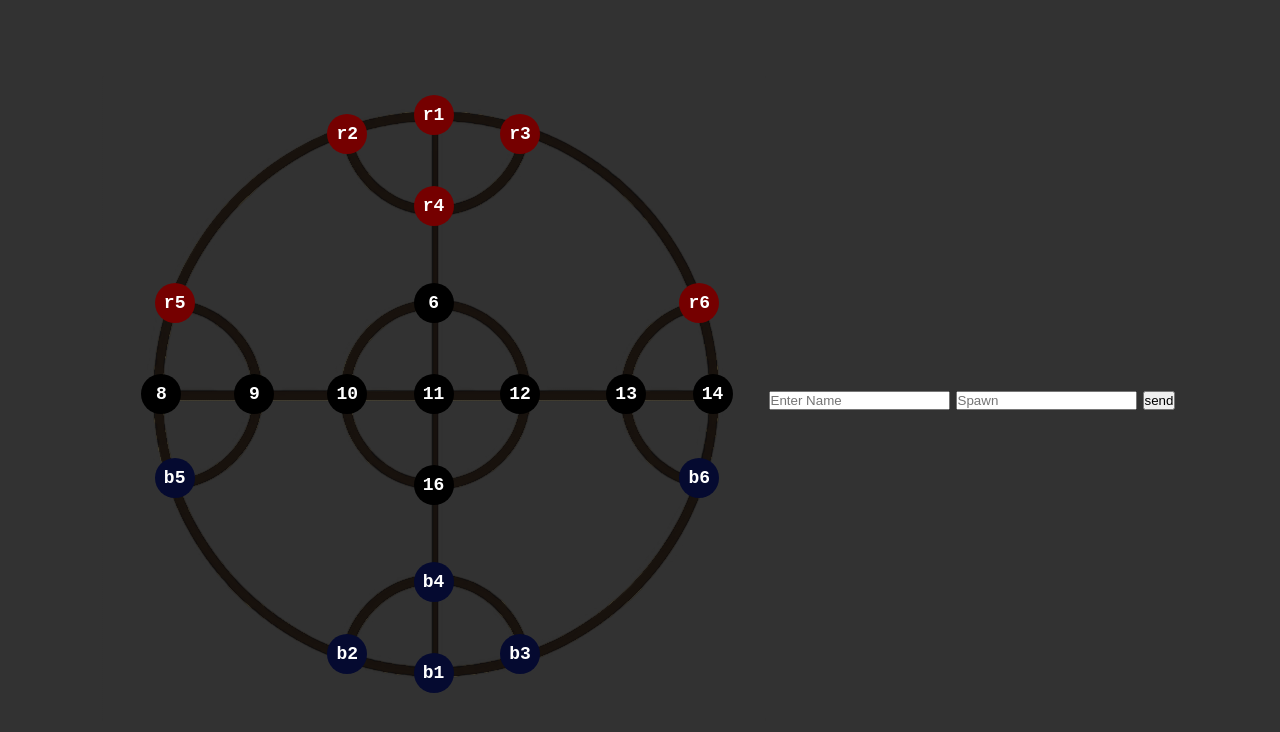
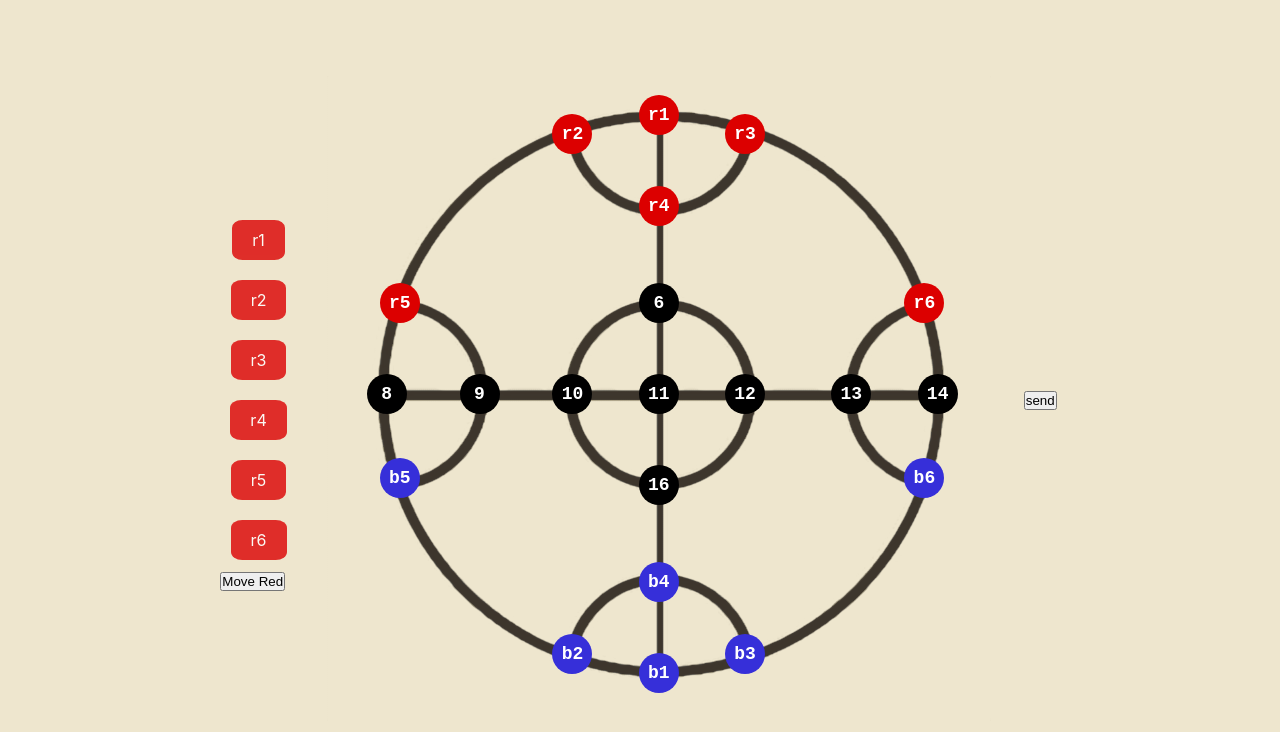
Before and after one commit to DeexithParand2k2/Vatta-Vettatam, a React (Create React App) app: page / in a window 1280 px wide. Shown: the top 732 px of the page. Built offline with nearby package versions, Linux system fonts and the light colour scheme.

Commit message:
controller for red player added and working

```diff
--- a/src/App.css
+++ b/src/App.css
@@ -9,5 +9,5 @@
     display: flex;
     align-items: center;
     justify-content: center;
-    background-color: rgb(50, 50, 50);
+    background-color: #EEE6CE;
 }
--- a/src/components/Board.js
+++ b/src/components/Board.js
@@ -3,11 +3,11 @@ import '../styles/game.css'
 import { useState,useEffect } from 'react'
 import Points from './Points'
 import pointData from '../data/pointStatus'
-import {playersTeamOne,playersTeamTwo} from '../data/players'
+import {playersTeamOne,playersTeamTwo,validMovesArray} from '../data/players'
 import Snackbar from "@mui/material/Snackbar";
 import MuiAlert from "@mui/material/Alert";
 import { forwardRef } from 'react'
-import Nextmove from './Nextmove'
+import {NextMoveRed,getSelectedRedPoint,getPressedRed} from './Nextmove.js'
 import ptsnear from '../data/ptsnear'
 
 const Alert = forwardRef(function Alert(props, ref) {
@@ -19,7 +19,13 @@ function Board() {
   const [setPlayerState,changePlayerState] = useState({playersTeamOne,playersTeamTwo})
   const [pointStore,changePointStore] = useState([])
   const [open, setOpen] = useState(false);
-  const [validMoves,changeValidMoves] = useState([]);
+  const [validMoves,changeValidMoves] = useState(validMovesArray);
+
+  const [currRed,chooseRed] = useState({})
+
+  useEffect(()=>{
+    console.log('jolly maarudhu')
+  },[currRed])
 
   let getCurrPos = (coin) =>{
     var temp = setPlayerState;
@@ -64,21 +70,14 @@ function Board() {
   }
 
   const makemove = (coin,pos) =>{
-
     var temp = setPlayerState;
 
-    //get current pos of coin and check possibilities
-    var currPos = getCurrPos(coin);
-    //valid move arr
-    var validarr = ptsnear[currPos]
-    var temparr = validarr.filter(x => !pointStore.includes(x));
-    console.log(temparr)
     //pos-1
     if(pointStore.includes(pos-1)){
       console.log("invalid input")
       handleOpen()
     }
-    else if(!temparr.includes(pos-1)){
+    else if(!validMoves[coin].includes(pos-1)){
       console.log("Can Move only one step")
       handleOpen()
     }
@@ -99,6 +98,25 @@ function Board() {
     }
   }
 
+  const updateValidMoves = (validMovesObj) =>{
+    var tempobj = validMovesObj
+    //get coin value from key
+    //get the position
+    Object.keys(tempobj).forEach(coin => {
+      let currPos = getCurrPos(coin);
+      let validarr = ptsnear[currPos]
+      let retarr = validarr.filter(x => !pointStore.includes(x));
+      tempobj[coin] = retarr;
+    });
+    changeValidMoves(tempobj)
+  }
+
+  useEffect(()=>{
+    //change the valid moves
+    updateValidMoves(validMoves);
+
+  },[pointStore])
+
   useEffect(()=>{
     changePointStore(Object.values(setPlayerState.playersTeamOne).concat(Object.values(setPlayerState.playersTeamTwo)))
     /*Handle the input before this*/
@@ -107,12 +125,13 @@ function Board() {
   },[setPlayerState]);
 
   return (
-    <>
+    <div className='gamediv'>
+      <NextMoveRed validMoves={validMoves} chooseRed={chooseRed} setPlayerState={setPlayerState}/>
       <div className='boardHandler'>
           <img className="boardImg" src={Watermelon_chess_board} alt="watermelon_chess_board"/>
           <Points pointData={pointDataState} />
       </div>
-      <div>
+      {/* <div>
         <input className="inptCoin" type="text" style={{margin:'3px'}} placeholder="Enter Name" />
         <input className="inptPlace" type="text" style={{margin:'3px'}} placeholder="Spawn" />
         <button onClick={()=>{
@@ -120,15 +139,17 @@ function Board() {
           var inpt2 = document.getElementsByClassName('inptPlace')[0].value;
           makemove(inpt1,inpt2)
         }} type="button" style={{margin:'3px'}}>send</button>
-      </div>
-      {/* <Nextmove /> */}
+      </div> */}
+      <button onClick={()=>{
+          makemove(currRed.pressedRed,currRed.selectedRedPoint+1)
+      }} type="button" style={{margin:'3px'}}>send</button>
 
       <Snackbar open={open} autoHideDuration={1000} onClose={handleClose} anchorOrigin={{vertical:"bottom",horizontal:"right"}}>
         <Alert onClose={handleClose} severity="warning">
           Invalid Move!
         </Alert>
       </Snackbar>
-    </>
+    </div>
 
     //create controller here to change the state of the points based on input
 
--- a/src/components/Nextmove.js
+++ b/src/components/Nextmove.js
@@ -1,9 +1,65 @@
-import React from 'react'
+import React,{useEffect, useState} from 'react'
+import '../styles/controller.css'
 
-function Nextmove() {
+const getSelectedRedPoint = (selectedRedPoint) =>{
+    return selectedRedPoint
+}
+
+const getPressedRed = (pressedRed) =>{
+    return pressedRed
+}
+
+function NextMoveRed({validMoves,setPlayerState,chooseRed}) {
+  const [pressedRed,changePressedRed] = useState('');
+  const [selectedRedPoint,changeSelectedRedPoint] = useState(-1);
+  const [availablePoints,changeAvailablePoints] = useState();
+
+  useEffect(()=>{
+    changeAvailablePoints(validMoves[pressedRed])
+  },[pressedRed])
+
+  useEffect(()=>{
+    console.log(`pos at ${selectedRedPoint}`)
+  },[selectedRedPoint])
+
   return (
-    <div>Nextmove</div>
+
+    <div>
+        <div className='redCoins'>
+            {
+                Object.keys(setPlayerState.playersTeamOne).map((key)=>{
+
+                    return(
+                        <div key={key} className="redkeys" onClick={()=>{
+                            changePressedRed(key)
+                        }}>
+                            {key}
+                        </div>
+                    )
+                })
+            }
+        </div>
+
+        {availablePoints!==undefined &&
+            <div className='redEntry'>
+                {
+                    availablePoints.map((eachEle)=>{
+                        return (
+                            <div key={eachEle} className="redAvailableKeys" onClick={()=>{
+                                changeSelectedRedPoint(eachEle)
+                            }}>
+                                {eachEle+1}
+                            </div>
+                        )
+                    })
+                }
+            </div>
+        }
+
+        <button onClick={() => chooseRed({pressedRed,selectedRedPoint})}>Move Red</button>
+
+    </div>
   )
 }
 
-export default Nextmove
+export {NextMoveRed,getSelectedRedPoint,getPressedRed}
--- a/src/components/Points.js
+++ b/src/components/Points.js
@@ -3,10 +3,10 @@ import '../styles/game.css'
 
 const setColor = (isPlaced) =>{
     if(isPlaced[0]==='r'){
-        return "#750000"
+        return "#DC0000"
     }
     if(isPlaced[0]==='b'){
-        return "#050A30"
+        return "#362FD9"
     }
     if(isPlaced==='empty'){
         return "black";
--- a/src/data/players.js
+++ b/src/data/players.js
@@ -17,4 +17,20 @@ const playersTeamOne = {
     r6: 6,
 }
 
-export {playersTeamTwo, playersTeamOne};
+//valid moves
+const validMovesArray = {
+    r1: [],
+    r2: [],
+    r3: [],
+    r4: [6],
+    r5: [7,8],
+    r6: [12,13],
+    b1: [],
+    b2: [],
+    b3: [],
+    b4: [15],
+    b5: [7,8],
+    b6: [12,13],
+}
+
+export {playersTeamTwo, playersTeamOne, validMovesArray};
--- /dev/null
+++ b/src/styles/controller.css
@@ -0,0 +1,35 @@
+*{
+    margin:0px;
+    padding: 0px;
+}
+
+.redCoins{
+    display: flex;
+    flex-direction: column;
+    justify-content: center;
+    align-items: center;
+}
+
+.redkeys{
+    border-radius: 20%;
+    padding: 10px 20px;
+    margin: 10px;
+    background-color: #DC0000;
+    opacity: 0.8;
+    color: white;
+}
+
+.redEntry{
+    display: flex;
+    flex-direction: row;
+    justify-content: space-between;
+}
+
+.redAvailableKeys{
+    border-radius: 10px;
+    padding: 10px;
+    margin: 10px;
+    background-color: whitesmoke;
+    opacity: 0.8;
+    color: black;
+}
--- a/src/styles/game.css
+++ b/src/styles/game.css
@@ -11,6 +11,13 @@
 .boardHandler{
     position: relative;
     display: inline-block;
+    margin: 30px;
+}
+
+.gamediv{
+    display: flex;
+    justify-content: space-between;
+    align-items:center;
 }
 
 .point{
```
